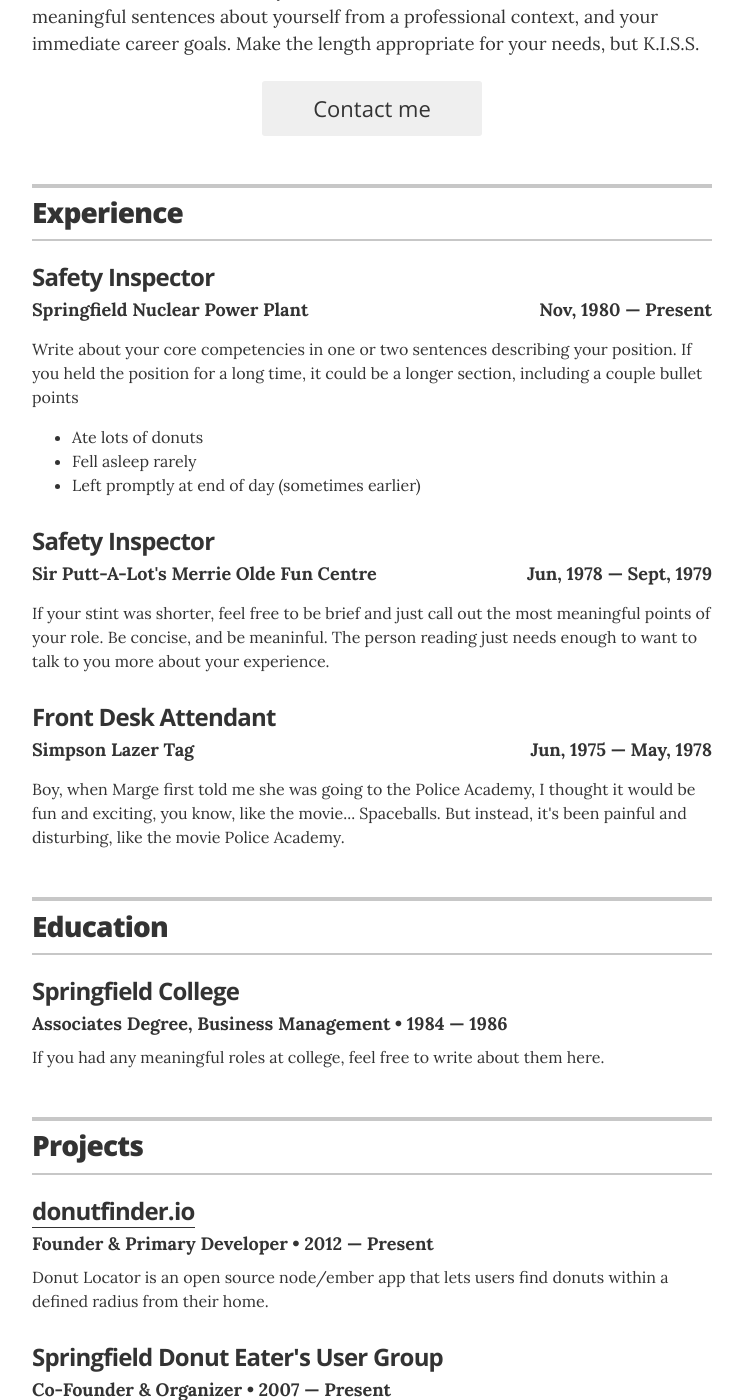
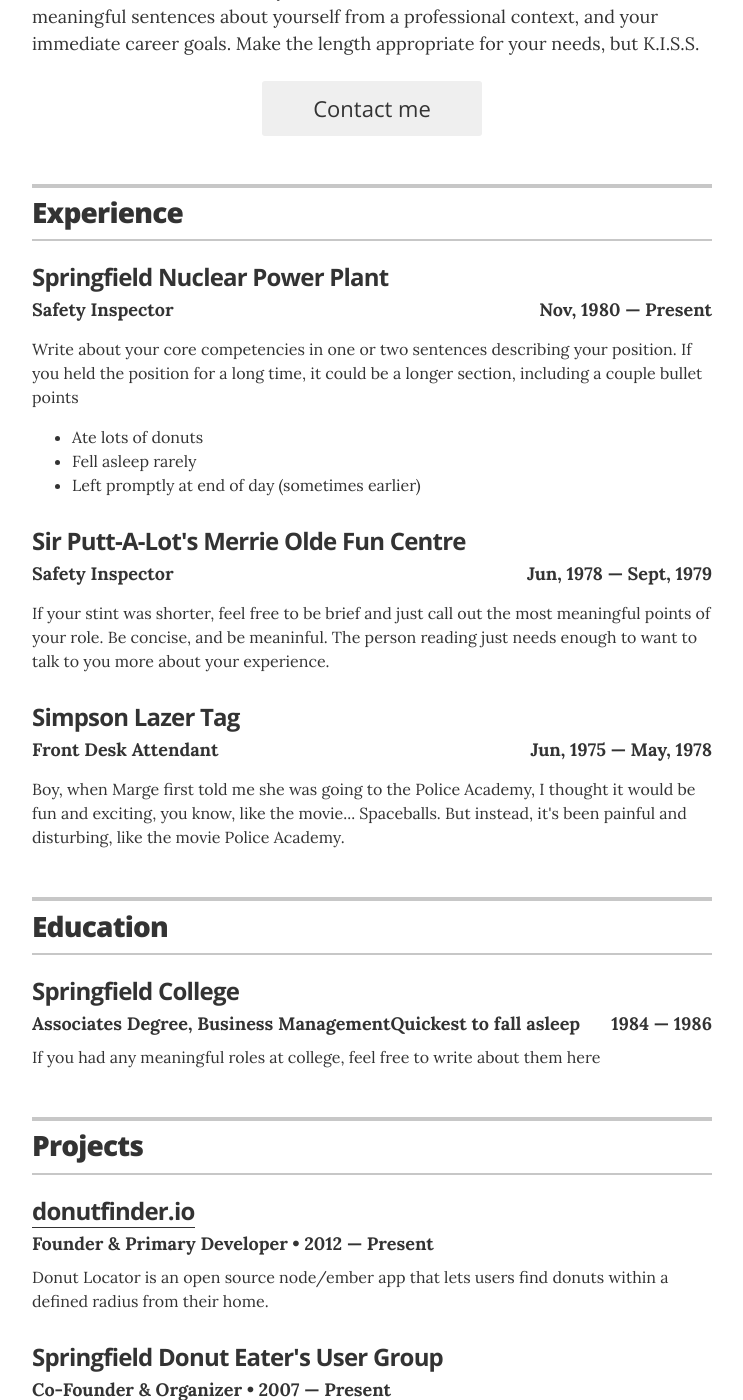
Before and after one commit to jglovier/resume-template, a Jekyll site: the page built from index.html, in a window 1280 px wide and 1400 px high, scrolled down 310 px. Shown: the whole window, without its empty margins (268-1011 px from the left). Built offline with Jekyll 4.4.1, drawn with Linux system fonts in a browser that asks for light colours.

Commit message:
Added education as a YAML file

```diff
--- /dev/null
+++ b/CNAME
@@ -0,0 +1 @@
+resume-template.joelglovier.com
--- /dev/null
+++ b/_data/education.yml
@@ -0,0 +1,6 @@
+# Degree
+- degree: Associates Degree, Business Management
+  uni: Springfield College
+  year: 1984 &mdash; 1986
+  awards: Quickest to fall asleep
+  summary: If you had any meaningful roles at college, feel free to write about them here
--- a/_layouts/resume.html
+++ b/_layouts/resume.html
@@ -50,8 +50,8 @@
         {% for job in site.data.experience %}
         <!-- Duplicate these resume-item elements and edit accordingly for each job you want to add here -->
         <div class="resume-item" itemscope itemprop="worksFor" itemtype="http://schema.org/Organization">
-          <h3 class="resume-item-title" itemprop="name">{{ job.position }}</h3>
-          <h4 class="resume-item-details" itemprop="description"><span style="display: block; float:left;">{{ job.company }}</span><span style="display: block; float:right;">{{ job.duration }}</span></h4><br/>
+          <h3 class="resume-item-title" itemprop="name">{{ job.company }}</h3>
+          <h4 class="resume-item-details" itemprop="description"><span style="display: block; float:left;">{{ job.position }}</span><span style="display: block; float:right;">{{ job.duration }}</span></h4><br/>
           <p class="resume-item-copy" style="clear: both;">{{ job.summary }}</p>
         </div><!-- end of resume-item -->
         {% endfor %}
@@ -60,23 +60,25 @@
       <!-- end Experience -->
       {% endif %}
 
+
       {% if site.resume_section_education %}
       <!-- begin Education -->
       <section class="content-section">
-
         <header class="section-header">
           <h2>Education</h2>
         </header>
-
+        {% for education in site.data.education %}
         <div class="resume-item" itemscope itemprop="worksFor" itemtype="http://schema.org/CollegeOrUniversity">
-          <h3 class="resume-item-title" itemprop="name">Springfield College</h3>
-          <h4 class="resume-item-details" itemprop="description">Associates Degree, Business Management &bull; 1984 &mdash; 1986</h4>
-          <p class="resume-item-copy">If you had any meaningful roles at college, feel free to write about them here.</p>
+          <h3 class="resume-item-title" itemprop="name">{{ education.uni }}</h3>
+          <h4 class="resume-item-details" itemprop="description"><span style="display: block; float:left;">{{ education.degree }}</span><span style="display: block; float:right;">{{ education.year }}</span></h4>
+          <h5 class="resume-item-details" itemprop="description">{{ education.awards }}</h5>
+          <p class="resume-item-copy">{{ education.summary }}</p>
         </div>
-
+        {% endfor %}
       </section>
       <!-- end Education -->
       {% endif %}
+
 
       {% if site.resume_section_projects %}
       <!-- begin Projects -->
```
